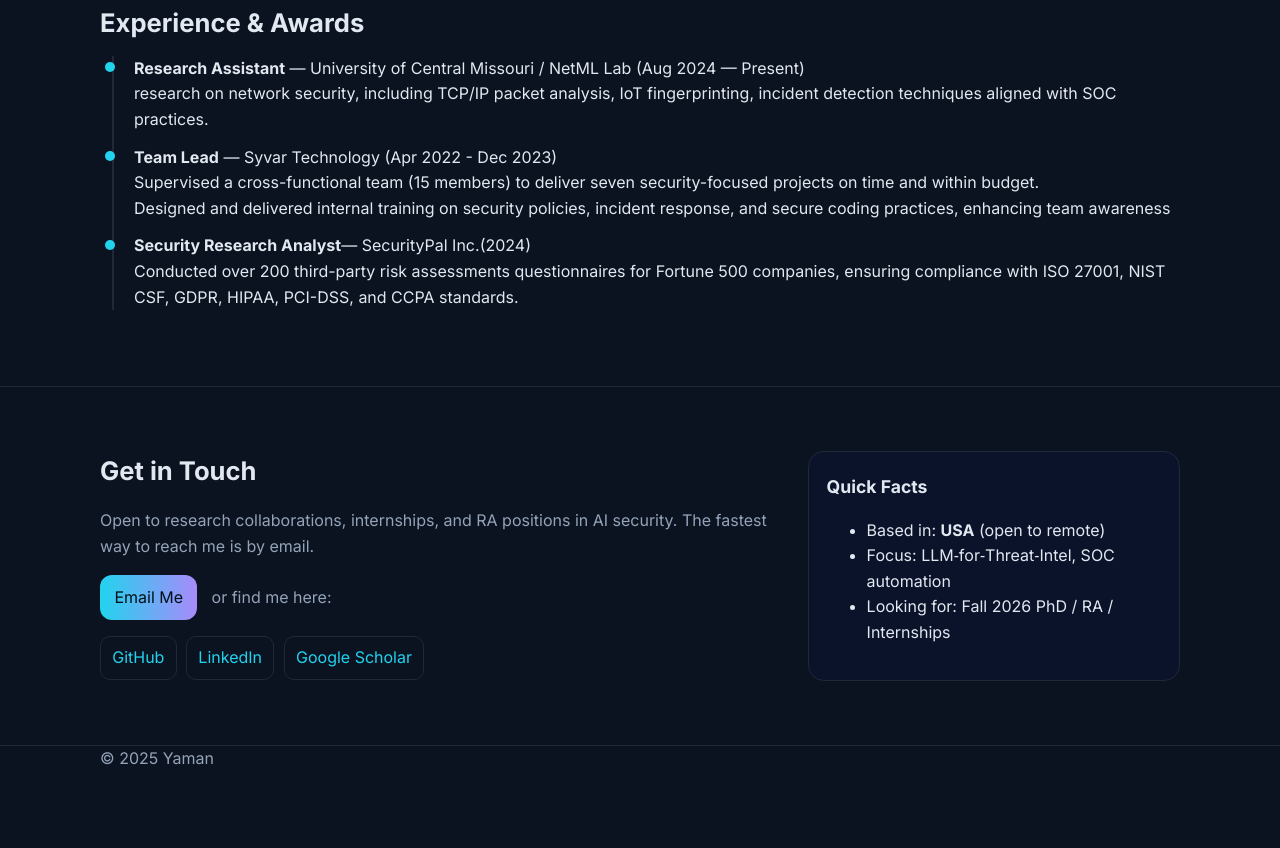
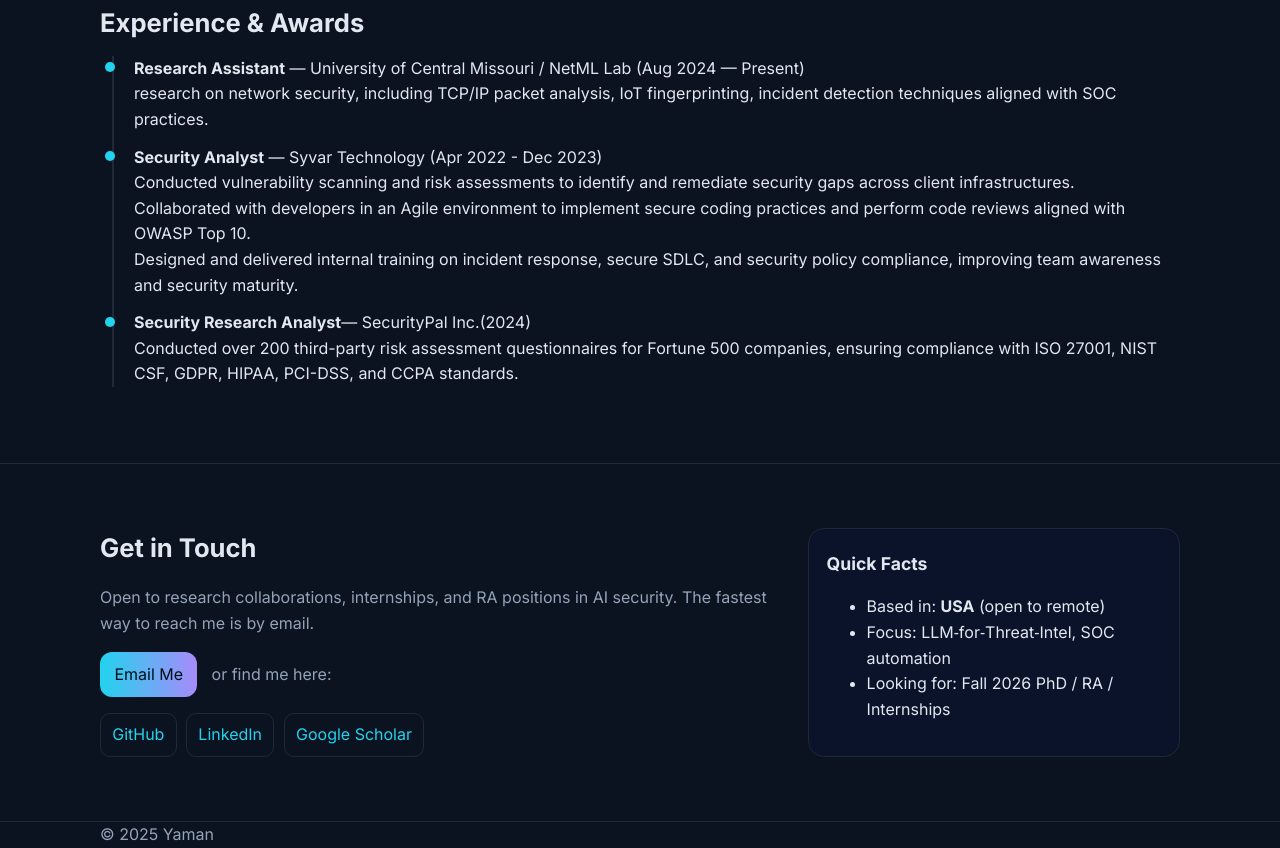
Before and after one commit to yamanshrestha/portfolio, a plain HTML site: page index.html in a window 1280 px wide. Shown: the part 2539-3387 px from the top of the page. Before the commit the page ends 3310 px from the top, so only its background shows below. Drawn offline with Linux system fonts and the light colour scheme.

Commit message:
Update experience section in index.html

```diff
--- a/index.html
+++ b/index.html
@@ -136,10 +136,11 @@
       <div class="timeline">
         <div class="t-item"><strong>Research Assistant</strong> — University of Central Missouri / NetML Lab <span class="meta">(Aug 2024 — Present)</span><br/> research on network security, including TCP/IP packet analysis, IoT fingerprinting, incident detection
 techniques aligned with SOC practices.</div>
-        <div class="t-item"><strong>Team Lead</strong> — Syvar Technology <span class="meta">(Apr 2022 - Dec 2023)</span><br/>Supervised a cross-functional team (15 members) to deliver seven security-focused projects on time and within budget.
-        <br>Designed and delivered internal training on security policies, incident response, and secure coding practices, enhancing team
-awareness</div>
-        <div class="t-item"><strong>Security Research Analyst</strong>— SecurityPal Inc.<span class="meta">(2024)</span><br/> Conducted over 200 third-party risk assessments questionnaires for Fortune 500 companies, ensuring compliance with ISO
+        <div class="t-item"><strong>Security Analyst</strong> — Syvar Technology <span class="meta">(Apr 2022 - Dec 2023)</span><br/>Conducted vulnerability scanning and risk assessments to identify and remediate security gaps across client infrastructures.
+        <br>Collaborated with developers in an Agile environment to implement secure coding practices and perform code reviews aligned with OWASP Top 10.
+        <br>Designed and delivered internal training on incident response, secure SDLC, and security policy compliance, improving team awareness and security maturity.
+        </div>
+        <div class="t-item"><strong>Security Research Analyst</strong>— SecurityPal Inc.<span class="meta">(2024)</span><br/> Conducted over 200 third-party risk assessment questionnaires for Fortune 500 companies, ensuring compliance with ISO
 27001, NIST CSF, GDPR, HIPAA, PCI-DSS, and CCPA standards. </div>
       </div>
     </div>
```
